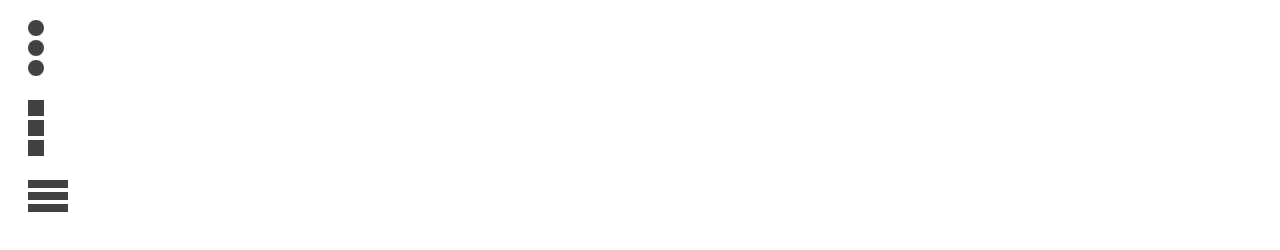
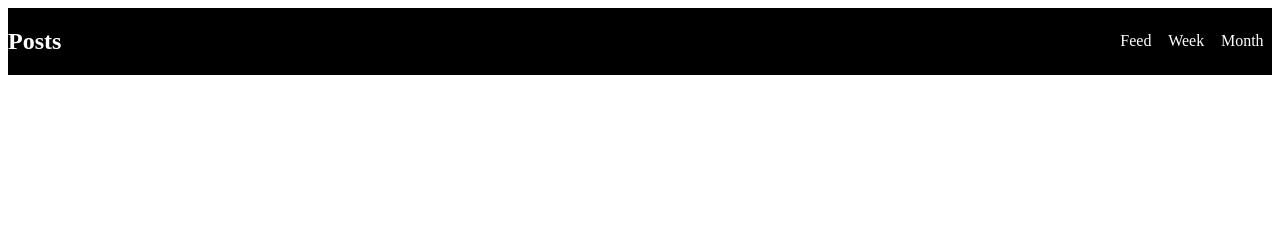
Before and after one commit to vicfirth1997/Crio, a website: page index.html in a window 1280 px wide. Drawn offline with Linux system fonts and the light colour scheme.

Commit message:
nav-bar using flexbox

```diff
--- a/index.html
+++ b/index.html
@@ -5,73 +5,36 @@
   <meta name="viewport" content="width=device-width, initial-scale=1.0">
   <title>Meet the Team</title>
   <style>
-    .menu {
-      margin: 1rem;
-      padding: 4px;
+
+    .container-nav {
+      display:flex;
+      justify-content:space-between;
+      background-color:black;
+      color:white;
+      align-items:center;
     }
-    .dot {
-      height:1rem;
-      width: 1rem;
-      background-color:#424242;
-      border-radius: 50%;
-      margin-bottom: 4px;
-    }
-    .square {
-      height:1rem;
-      width: 1rem;
-      background-color:#424242;
-      margin-bottom: 4px;
-    }
-    .rect {
-      width: 2.5rem;
-      height: .5rem;
-      background-color:#424242;
-      margin-bottom: 4px;
-    }
-    .rect:hover {
-      background-color: rgba(68, 240, 76, 0.4) ;
-      cursor: pointer;
-    }
-    .square:hover {
-      background-color: rgba(68, 240, 76, 0.4) ;
-      cursor: pointer;
-    }
-    .dot:hover {
-      background-color: rgba(68, 240, 76, 0.4) ;
-      cursor: pointer;
-    }
-    .dot:nth-child(3n) {
-      margin-bottom:0%;
-    }
-    .square:nth-child(3n) {
-      margin-bottom:0%;
-    }
-    .rect:nth-child(3n) {
-      margin-bottom:0%;
-    }
-    .menu:last-child :hover{
-      background-color: rgba(68, 240, 76, 0.4) ;
-      cursor: pointer;
+    .container-ul {
+      display:flex;
+      list-style-type:none;
+      justify-content:space-around;
+
+      min-width:10rem;
     }
 
   </style>
 </head>
 <body>
-  <div class="menu">
-    <div class="dot"><br /></div>
-    <div class="dot"><br /></div>
-    <div class="dot"><br /></div>
-  </div>
-  <div class="menu">
-    <div class="square"><br /></div>
-    <div class="square"><br /></div>
-    <div class="square"><br /></div>
-  </div>
-  <div class="menu">
-    <div class="rect"><br /></div>
-    <div class="rect"><br /></div>
-    <div class="rect"><br /></div>
-  </div>
+
+ <header>
+   <nav class="container-nav">
+     <h1>Posts</h1>
+     <ul class="container-ul">
+       <li>Feed</li>
+       <li>Week</li>
+       <li>Month</li>
+       </ul>
+     </nav>
+   </header>
 
   </body>
   </html>
```
